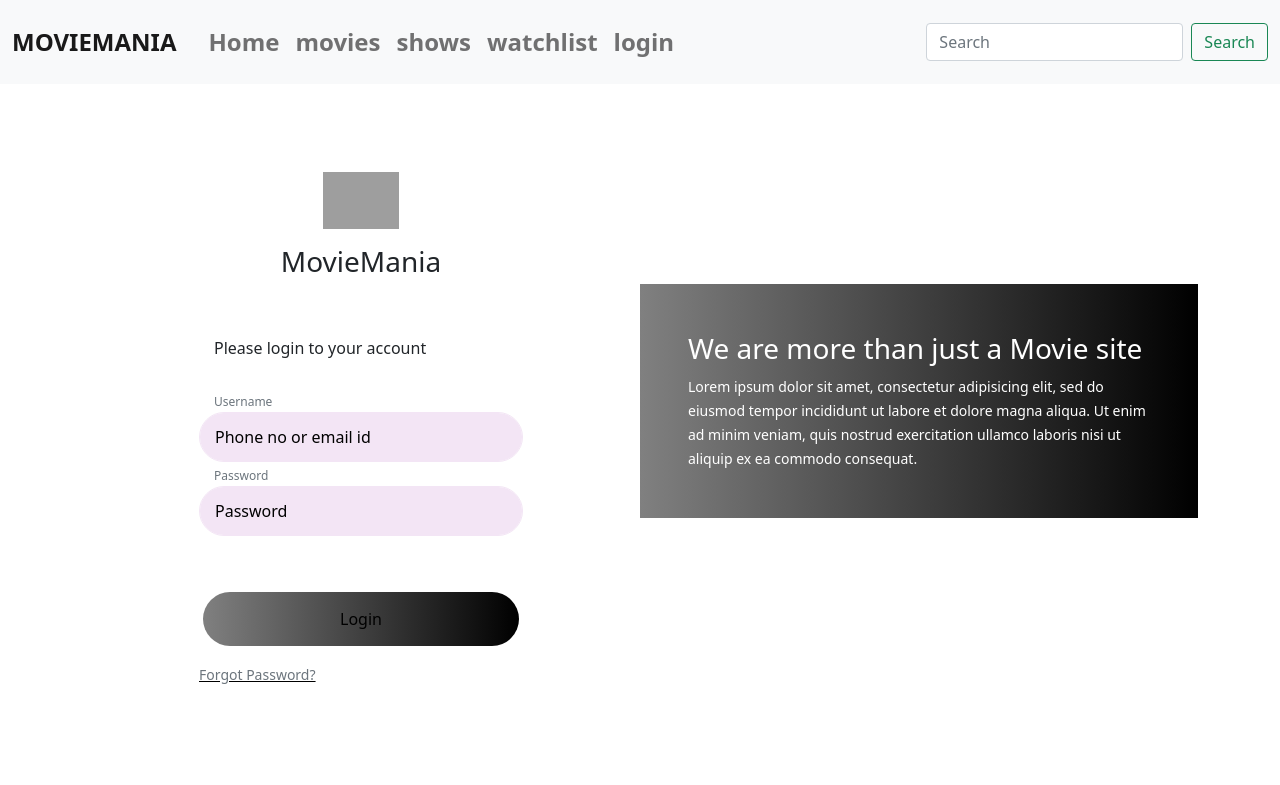
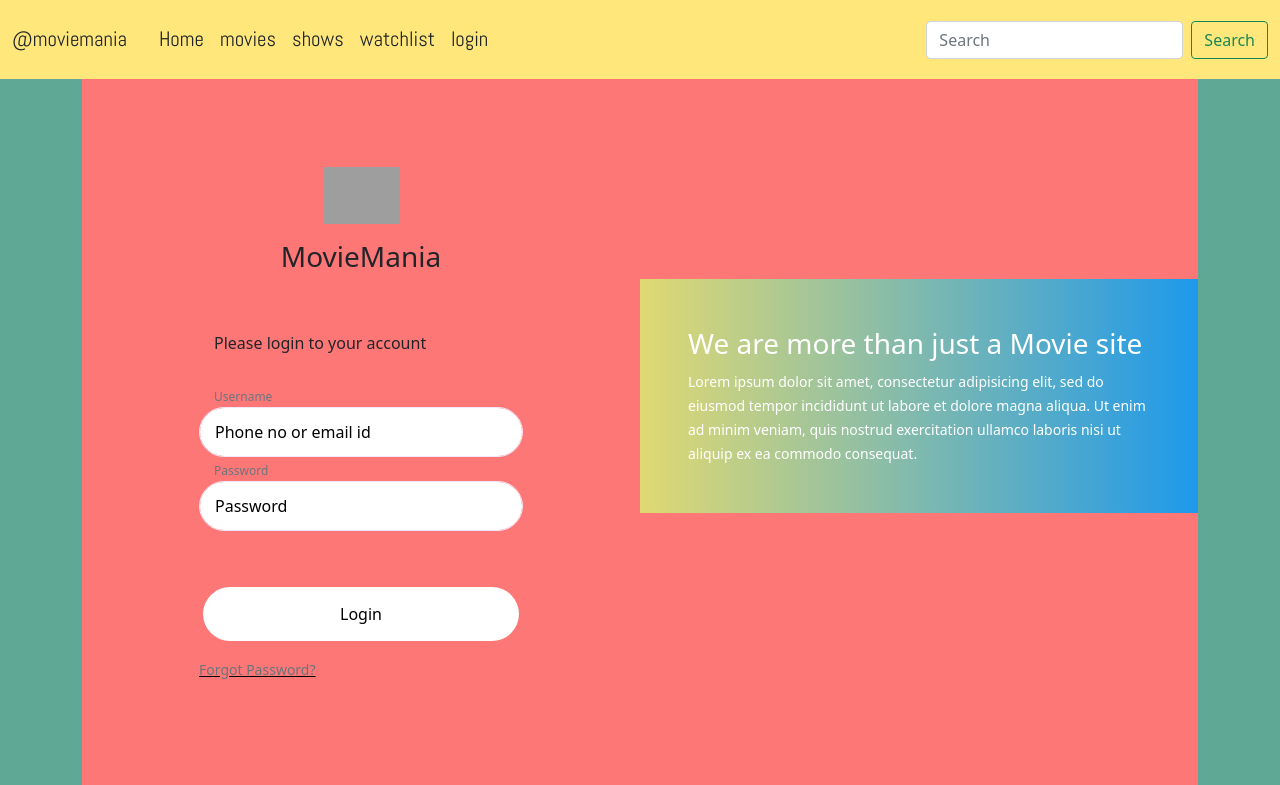
Before and after one commit to Anishj28/project1, an Angular app: page /login in a window 1280 px wide. Shown: the top 785 px of the page. Built offline with nearby package versions, Linux system fonts and the light colour scheme; grey boxes are pictures that could not be loaded.

Commit message:
changed overall styles and fonts in home component, movie component and login component

```diff
--- a/src/app/app.component.css
+++ b/src/app/app.component.css
@@ -1,6 +1,6 @@
 footer{
 
-    background-color: rgb(231, 231, 231);
+    background-color:rgb(255, 194, 102);
 
     position: absolute;
     bottom: 0;
@@ -16,6 +16,19 @@ footer{
 
     }
 
-    body{
-        min-height:100vh;
-        }
+body{
+    min-height:100vh;
+    background-color: rgb(95, 168, 150);
+    }
+
+
+a{
+    font-family: 'Abel', sans-serif;
+}
+
+
+.navbar{
+
+    background-color:rgb(255, 231, 124);
+    color:rgb(0, 0, 0);
+}
--- a/src/app/app.component.html
+++ b/src/app/app.component.html
@@ -1,16 +1,16 @@
 <style>
   a{
-    font-size:1.5rem;
-    font-weight: bolder;
+    font-size:1.3rem;
+
   }
 </style>
 <body>
 
 <!-- Navbar -->
-  <header>
-    <nav class="nav-pills navbar navbar-expand-lg navbar-light bg-light">
+  <header class="">
+    <nav class="nav-pills navbar navbar-expand-lg navbar-light ">
       <div class="container-fluid">
-        <a class="navbar-brand" href="#">MOVIEMANIA</a>   <!--side Title-->
+        <a class="navbar-brand display-3 text-dark" href="#">@moviemania</a>   <!--side Title-->
         <button class="navbar-toggler" type="button" data-bs-toggle="collapse" data-bs-target="#navbarSupportedContent" aria-controls="navbarSupportedContent" aria-expanded="false" aria-label="Toggle navigation">
           <span class="navbar-toggler-icon"></span>
         </button>
@@ -19,22 +19,22 @@
         <div class="collapse navbar-collapse" id="navbarSupportedContent">
           <ul class="navbar-nav me-auto mb-2 mb-lg-0 p-2">
             <li class="nav-item">
-              <a class="nav-link "  routerLink="home" routerLinkActive="active">Home</a>
+              <a class="nav-link text-dark"  routerLink='home' routerLinkActive="active">Home</a>
             </li>
             <li class="nav-item">
-              <a class="nav-link " routerLink='movies' routerLinkActive="Active">movies</a>
+              <a class="nav-link text-dark" routerLink='movies' routerLinkActive="Active">movies</a>
             </li>
 
             <li class="nav-item">
-              <a class="nav-link " routerLink = 'shows' routerLinkActive="Active">shows</a>
+              <a class="nav-link text-dark" routerLink = 'shows' routerLinkActive="Active">shows</a>
             </li>
 
             <li class="nav-item">
-              <a class="nav-link " routerLink = 'watchlist' routerLinkActive="Active">watchlist</a>
+              <a class="nav-link text-dark" routerLink = 'watchlist' routerLinkActive="Active">watchlist</a>
             </li>
 
             <li class="nav-item">
-              <a class="nav-link " routerLink = 'login' routerLinkActive="Active">login</a>
+              <a class="nav-link text-dark" routerLink = 'login' routerLinkActive="Active">login</a>
             </li>
           </ul>
 
--- a/src/app/footer/footer.component.css
+++ b/src/app/footer/footer.component.css
@@ -3,3 +3,9 @@ h1{
     text-align:center;
     font-size:20px;
 }
+
+
+div{
+
+    background-color:rgb(255, 231, 124);
+}
--- a/src/app/home/home.component.css
+++ b/src/app/home/home.component.css
@@ -0,0 +1,26 @@
+body{
+    min-height:100vh;
+    background-color: rgb(253, 119, 119);
+    }
+
+
+.heading{
+
+    background-color:rgb(255, 231, 124);
+    font-family: 'Barlow Semi Condensed', sans-serif;
+    font-size:5.0rem;
+
+}
+
+.heading2{
+
+    background-color:rgb(255, 231, 124);
+    font-family: 'Barlow Semi Condensed', sans-serif;
+    font-size: 1.5rem;
+    padding:none !important;
+}
+
+.container{
+
+    font-family: 'Barlow Semi Condensed', sans-serif;
+}
--- a/src/app/home/home.component.html
+++ b/src/app/home/home.component.html
@@ -30,7 +30,13 @@
         }
     </style>
 
+<div class="heading text-center">
+    HELLO!
 
+
+</div>
+
+<div class="heading2 text-center">picked what you are going to watch tonight yet?</div>
 
 
 <div id="myCarousel" class="carousel slide" data-bs-ride="carousel">
@@ -38,28 +44,41 @@
         <li data-bs-target="#myCarousel" data-bs-slide-to="0" class="active"></li>
         <li data-bs-target="#myCarousel" data-bs-slide-to="1"></li>
         <li data-bs-target="#myCarousel" data-bs-slide-to="2"></li>
+        <li data-bs-target="#myCarousel" data-bs-slide-to="3"></li>
     </ol>
 
     <div class="carousel-inner">
 
             <div class="carousel-item active" >
-                <div class="overlay-image" style="background-image: url(https://external-content.duckduckgo.com/iu/?u=https%3A%2F%2Fwallpapercave.com%2Fwp%2FrHRQPiD.jpg&f=1&nofb=1);"></div>
+                <div class="overlay-image" style="background-image: url(https://www.entertainmentrocks.com/wp-content/uploads/2021/03/1500x500-2.jpeg);"></div>
                 <div class="container">
-                    <h1> Example Headline </h1>
+                    <h1> BRAND NEW AND FRESH </h1>
 
-                    <p>kweowei erweorwe weoreoids udhash asdasod asioejrnmd</p>
+                    <p>pssst! Check out more about these new releases.</p>
 
-                    <a href="#" class="btn btn-lg btn-primary">Sign up</a>
+                    <a href="#" class="btn btn-lg btn-primary">Right here</a>
                 </div>
             </div>
 
-            <div class="carousel-item ">
+            <div class="carousel-item " >
+                <div class="overlay-image" style="background-image: url(https://images6.alphacoders.com/103/thumb-1920-1030998.png);"></div>
                 <div class="container">
-                    <h1> Example Headline </h1>
+                    <h1> UPCOMING!</h1>
 
-                    <p>kweowei erweorwe weoreoids udhash asdasod asioejrnmd</p>
+                    <p>Check out its trailer.</p>
 
-                    <a class="btn">Sign up</a>
+                    <a href="#" class="btn btn-lg btn-primary">Right here</a>
+                </div>
+            </div>
+
+            <div class="carousel-item " >
+                <div class="overlay-image" style="background-image: url(https://external-content.duckduckgo.com/iu/?u=https%3A%2F%2Fwww.hdwallpapers.in%2Fdownload%2Fa_quiet_place_part_2_2020_4k_8k-1600x900.jpg&f=1&nofb=1); "></div>
+                <div class="container">
+                    <h1 > BRAND NEW AND FRESH </h1>
+
+                    <p>pssst! Check out more about these new releases.</p>
+
+                    <a href="#" class="btn btn-lg btn-primary">Right here</a>
                 </div>
             </div>
     </div>
@@ -74,4 +93,10 @@
                 <span class="carousel-control-next-icon" aria-hidden="true"></span>
         </a>
 </div>
+
+
+
+<div>
+
+</div>
 </body>
--- a/src/app/login/login.component.css
+++ b/src/app/login/login.component.css
@@ -8,7 +8,7 @@ body {
 
 input,
 textarea {
-    background-color: #F3E5F5;
+    background-color: #ffffff;
     border-radius: 50px !important;
     padding: 12px 15px 12px 15px !important;
     width: 100%;
@@ -39,18 +39,22 @@ button:focus {
 
 .card {
     border-radius: 0;
-    border: none
+    border: none;
+    background-color: rgb(253, 119, 119);
+
 }
 
 .card1 {
     width: 50%;
-    padding: 40px 30px 10px 30px
+    padding: 40px 30px 10px 30px;
+    background-color: rgb(253, 119, 119);
 }
 
 .card2 {
     width: 50%;
     height:fit-content;
-    background-image: linear-gradient(to right,grey,black)
+    background-image: linear-gradient(to right,rgb(224, 217, 114),rgb(30, 153, 235));
+    background-color: rgb(253, 119, 119);
 }
 
 #logo {
@@ -88,7 +92,7 @@ button:focus {
 .btn-color {
     border-radius: 50px;
     color: black;
-    background-image: linear-gradient(to right,grey,black);
+    background-image: linear-gradient(to right,rgb(255, 255, 255),rgb(255, 255, 255));
     padding: 15px;
     cursor: pointer;
     border: none !important;
@@ -103,10 +107,10 @@ button:focus {
 .btn-white {
     border-radius: 50px;
     color: black;
-    background-color: #fff;
+    background-color: rgb(255, 255, 255);
     padding: 8px 40px;
     cursor: pointer;
-    border: 2px solid black;
+
 }
 
 .btn-white:hover {
--- a/src/app/movies/movies.component.css
+++ b/src/app/movies/movies.component.css
@@ -4,3 +4,19 @@ img
     display: block;
     margin: auto;
 }
+
+
+.card{
+
+    background-color: rgb(253, 119, 119);
+}
+
+img{
+
+    border: 25px solid;
+    border-color: rgb(107, 206, 132);
+}
+
+.heading{
+    font-family: 'Abel', sans-serif;
+}
--- a/src/app/movies/movies.component.html
+++ b/src/app/movies/movies.component.html
@@ -1,11 +1,13 @@
-
+<div>
+  <h2 class = "text-center heading">FEATURED MOVIES</h2>
+</div>
 <div class="container text-center mt-3">
   <div class="row row-cols-1 row-cols-sm-2 row-cols-md-3 g-5">
     <div class="col" *ngFor="let p of MovieList.items;let ind=index">
-          <div class="card bg-dark shadow">
+          <div class="card  shadow">
             <div class="card-header text-white">{{p.rank}}</div>
             <div class="card-body">
-              <img src="{{p.image}}" alt="" class="w-50">
+              <img src="{{p.image}}" alt="" class="w-75">
               <h6 class="text-white m-2">{{p.title}}</h6>
               <h6 class="text-white m-2"> Released in {{p.year}}</h6>
               <h6 class="text-white m-2">Crew : {{p.crew}}</h6>
--- a/src/index.html
+++ b/src/index.html
@@ -7,6 +7,8 @@
   <meta name="viewport" content="width=device-width, initial-scale=1">
   <link rel="stylesheet" href="https://cdnjs.cloudflare.com/ajax/libs/font-awesome/4.7.0/css/font-awesome.min.css">
   <link href="https://cdn.jsdelivr.net/npm/bootstrap@5.0.1/dist/css/bootstrap.min.css" rel="stylesheet" integrity="sha384-+0n0xVW2eSR5OomGNYDnhzAbDsOXxcvSN1TPprVMTNDbiYZCxYbOOl7+AMvyTG2x" crossorigin="anonymous">
+  <link rel="preconnect" href="https://fonts.gstatic.com">
+<link href="https://fonts.googleapis.com/css2?family=Abel&family=Comfortaa:wght@300&family=Barlow+Semi+Condensed:wght@100&display=swap" rel="stylesheet">
   <link rel="icon" type="image/x-icon" href="favicon.ico">
 </head>
 <body>
```
